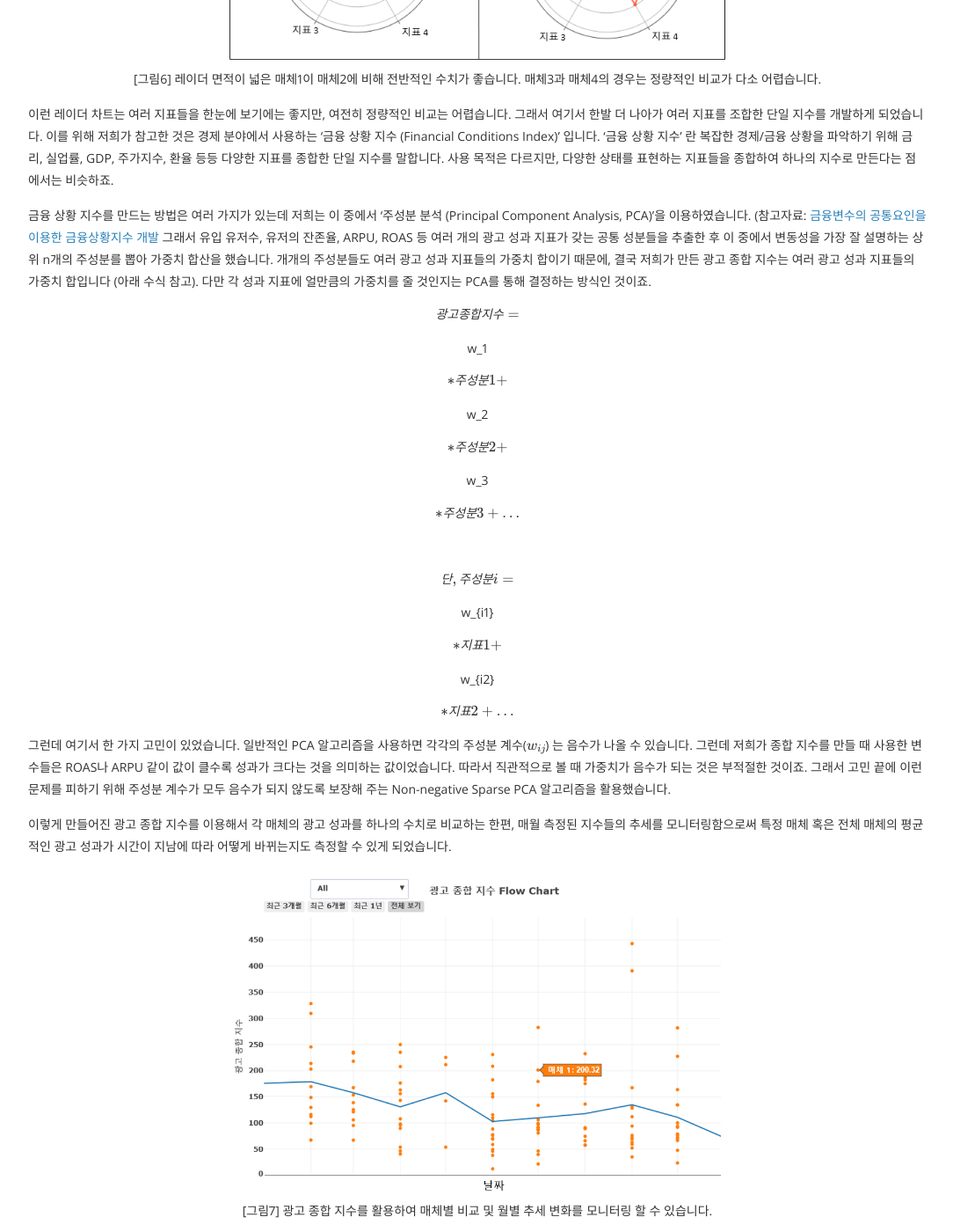
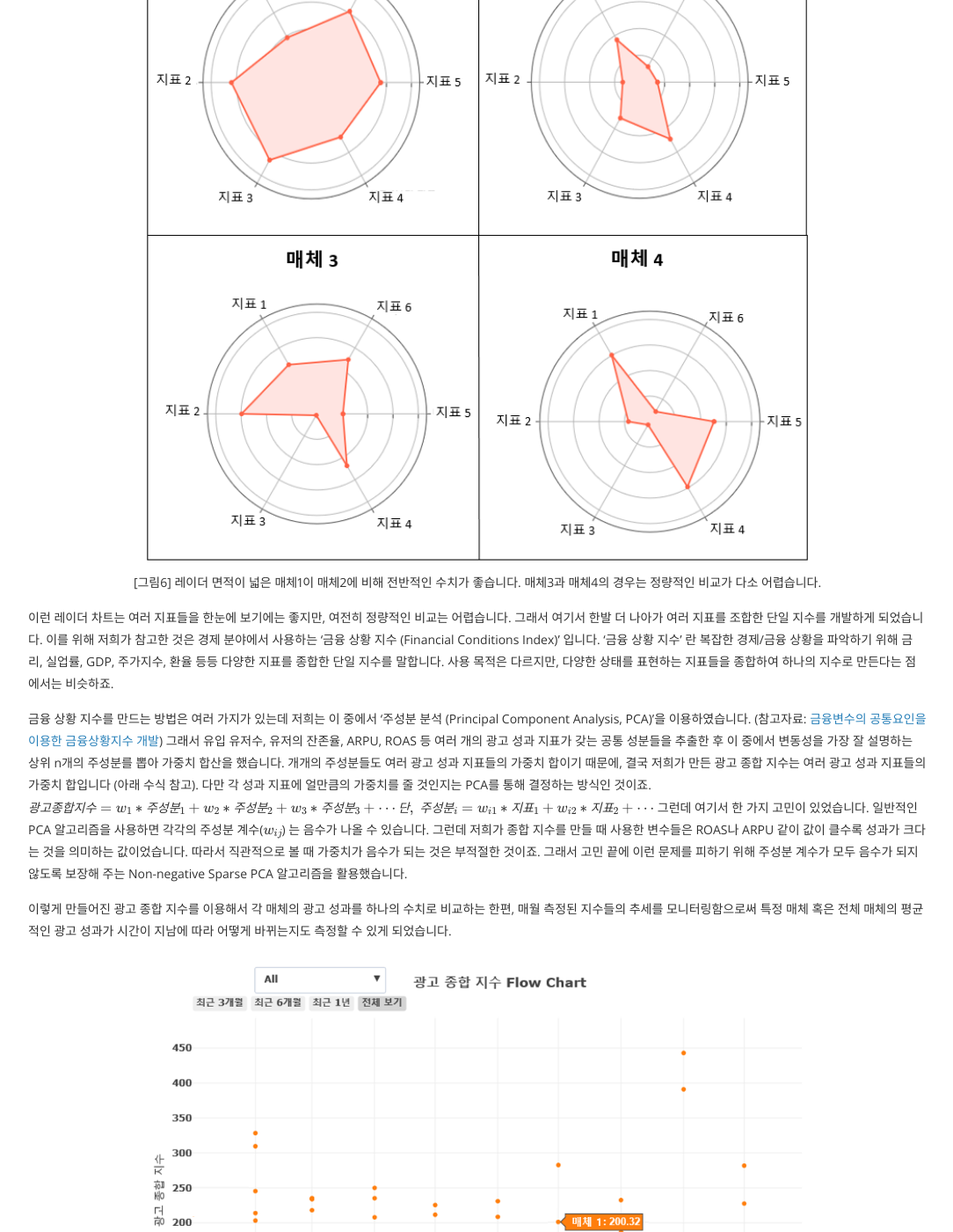
Before and after one commit to kurossncsoft/kurossncsoft.github.io, a Jekyll site: the page built from _posts/2019-08-19-works-mobile_mkt-2.markdown, in a window 1280 px wide and 1400 px high, scrolled down 4972 px. Shown: the whole window at 88% size, without its empty margins (97-1181 px from the left). Built offline with Jekyll 4.4.1, drawn with Linux system fonts in a browser that asks for light colours; nearby versions of some CDN libraries; formulas are drawn with MathJax 3; comment, search, counter and statistics services are not loaded.

Commit message:
mobile_mkt

```diff
--- a/_posts/2019-08-19-works-mobile_mkt-2.markdown
+++ b/_posts/2019-08-19-works-mobile_mkt-2.markdown
@@ -16,14 +16,14 @@
 그래서 저희는 ADID 기준으로 적재되는 광고 트래킹 로그와 게임 서버에서 적재되는 게임 활동 로그를 서로 매칭하는 작업을 먼저 진행했습니다. 다행스럽게도 저희 회사에서는 모바일 게임에 대한 현황 모니터링 및 프로모션 분석 등을 좀 더 정교하게 하기 위한 목적으로 광고 트래킹 로그 외에 별도의 클라이언트 로그를 남기고 있었습니다. 그리고 이 중에서 특정 이벤트가 발생할 때 ADID와 유저의 게임 계정 아이디 (이하 UID) 를 동시에 남기는 로그가 있었죠. 따라서 이 로그를 활용하면 특정 ADID 가 어떤 UID 인지를 매칭할 수 있었고 이를 통해 신규로 유입된 (것처럼 보였던) ADID 중에 실제 신규 유저가 어느 정도 되는지를 좀 더 정확하게 파악할 수 있었습니다.
 
 <p align="center">
-<img src="/assets/works/mobile_mkt/puborg_nbcb.png" style="width:6in" />
+<img src="/assets/works/mobile_mkt/puborg_nbcb.png" style="width:8in" />
 [그림1] 총 신규 유입 ADID 중 광고 매체를 통한 유입 비율 및 신규/복귀 유저 비율 지표
 </p>
 
 더 나아가 광고 매체별 비율을 비교해 보면 ADID 기준으로만 볼 때는 매우 높은 유입량을 보인 매체가 알고 보면 신규 유저 기준으로만 보면 별로 수치가 높지 않은 것도 확인할 수 있었습니다. 아래 그래프를 살펴보면, 매체에 따라 대다수의 유저가 사실 기존에 플레이하던 유저이기도 하고, 반대로 ADID 기준으로는 신규 유입량이 그리 많지 않은데 알고 보면 대다수가 신규 유저인 경우도 있습니다. 광고의 목적을 생각하여 건전한 매체를 선정해 본다면, 기존에 플레이하던 유저가 많이 집계되기보다는 신규/복귀 유저가 많이 집계되어야겠죠?
 
 <p align="center">
-<img src="/assets/works/mobile_mkt/nbcb.png" style="width:6in" />
+<img src="/assets/works/mobile_mkt/nbcb.png" style="width:8in" />
 [그림2] 신규/복귀 구분 지표 - 매체별로 신규/복귀/기존 유저 비율을 파악하면, 좀 더 정확한 매체별 광고 성과 확인이 가능합니다.
 </p>
 
@@ -58,7 +58,7 @@
 이 때 중요한 것은 어떤 단계에 얼만큼의 광고 단가를 책정하는 것이 효과적인지를 정하는 것이겠죠? 그래서 저희는 마케팅 정책을 정할 때 참고할 수 있도록, 기존의 퍼널 분석 결과에 LTV와 목표 ROAS 를 이용한 최대 허용 광고 단가 정보를 추가한 아래와 같은 지표를 개발했습니다. 예를 들어 [그림 4] 에서 A 매체(왼쪽)의 경우 유입 유저가 마지막 단계까지의 전환율이 고르게 높기 때문에 (광고 단가가 낮은) 1단계 광고비를 집행하는 것이 유리한 반면 B 매체(오른쪽)의 경우 1단계에서 2단계로 넘어가는 전환율이 매우 낮기 때문에 단가를 다소 높게 책정하는 대신 2단계에서 광고비를 집행하는 것이 유리하겠죠.
 
 <p align="center">
-<img src="/assets/works/mobile_mkt/funnel.png" style="width:8in" />
+<img src="/assets/works/mobile_mkt/funnel.png" style="width:10in" />
 [그림5] 퍼널 분석 지표 - 매체별로 전환율 변화가 큰 단계 및 각 단계에서 목표 ROAS를 달성하는데 필요한 최대 허용 단가를 확인할 수 있습니다.
 </p>
 
@@ -67,28 +67,23 @@
 마지막으로 다양한 지표들을 한 번에 고려할 수 있는 차트와 광고 효과 종합 지수를 개발하였습니다. 광고 성과를 측정하는 지표는 다양하기 때문에 어떤 매체의 광고 성과가 좋은지를 직접적으로 비교하기가 쉽지 않습니다. (포스팅 1편에서 언급했던 “유입 유저 수는 많지만 ROAS는 낮은 매체 vs 유입 유저 수는 적지만 ROAS가 높은 매체”) 그래서 이를 개선하기 위해 주요 지표들의 스케일을 맞춘 뒤 레이더 차트로 시각화 하였습니다. 이렇게 하면 차트의 면적에 따라 좋은 매체와 안 좋은 매체를 쉽게 확인할 수 있고, 매체마다 어떤 지표에 더 강점을 갖고 있는지 대략적으로 파악할 수 있습니다.
 
 <p align="center">
-<img src="/assets/works/mobile_mkt/radar.png" style="width:6in" />
+<img src="/assets/works/mobile_mkt/radar.png" style="width:8in" />
 [그림6] 레이더 면적이 넓은 매체1이 매체2에 비해 전반적인 수치가 좋습니다. 매체3과 매체4의 경우는 정량적인 비교가 다소 어렵습니다.
 </p>
 
 이런 레이더 차트는 여러 지표들을 한눈에 보기에는 좋지만, 여전히 정량적인 비교는 어렵습니다. 그래서 여기서 한발 더 나아가 여러 지표를 조합한 단일 지수를 개발하게 되었습니다. 이를 위해 저희가 참고한 것은 경제 분야에서 사용하는 ‘금융 상황 지수 (Financial Conditions Index)’ 입니다. ‘금융 상황 지수’ 란 복잡한 경제/금융 상황을 파악하기 위해 금리, 실업률, GDP, 주가지수, 환율 등등 다양한 지표를 종합한 단일 지수를 말합니다. 사용 목적은 다르지만, 다양한 상태를 표현하는 지표들을 종합하여 하나의 지수로 만든다는 점에서는 비슷하죠.
 
-금융 상황 지수를 만드는 방법은 여러 가지가 있는데 저희는 이 중에서 ‘주성분 분석 (Principal Component Analysis, PCA)’을 이용하였습니다. (참고자료: [금융변수의 공통요인을 이용한 금융상황지수 개발](<https://www.bok.or.kr/portal/bbs/P0000551/view.do?nttId=106628&menuNo=200484&pageIndex=>) 그래서 유입 유저수, 유저의 잔존율, ARPU, ROAS 등 여러 개의 광고 성과 지표가 갖는 공통 성분들을 추출한 후 이 중에서 변동성을 가장 잘 설명하는 상위 n개의 주성분를 뽑아 가중치 합산을 했습니다. 개개의 주성분들도 여러 광고 성과 지표들의 가중치 합이기 때문에, 결국 저희가 만든 광고 종합 지수는 여러 광고 성과 지표들의 가중치 합입니다 (아래 수식 참고). 다만 각 성과 지표에 얼만큼의 가중치를 줄 것인지는 PCA를 통해 결정하는 방식인 것이죠.
-
-<p align="center">
-
-$$광고 종합 지수 = $$w_1$$ * 주성분1 + $$w_2$$ * 주성분2 + $$w_3$$ * 주성분3 + …$$ <br>
-
-$$단, 주성분i = $$w_{i1}$$ * 지표1 + $$w_{i2}$$ * 지표2 + …$$
-
-</p>
-
+금융 상황 지수를 만드는 방법은 여러 가지가 있는데 저희는 이 중에서 ‘주성분 분석 (Principal Component Analysis, PCA)’을 이용하였습니다. (참고자료: [금융변수의 공통요인을 이용한 금융상황지수 개발](<https://www.bok.or.kr/portal/bbs/P0000551/view.do?nttId=106628&menuNo=200484&pageIndex=>)) 그래서 유입 유저수, 유저의 잔존율, ARPU, ROAS 등 여러 개의 광고 성과 지표가 갖는 공통 성분들을 추출한 후 이 중에서 변동성을 가장 잘 설명하는 상위 n개의 주성분를 뽑아 가중치 합산을 했습니다. 개개의 주성분들도 여러 광고 성과 지표들의 가중치 합이기 때문에, 결국 저희가 만든 광고 종합 지수는 여러 광고 성과 지표들의 가중치 합입니다 (아래 수식 참고). 다만 각 성과 지표에 얼만큼의 가중치를 줄 것인지는 PCA를 통해 결정하는 방식인 것이죠.
+$$
+광고 종합 지수 = w_1*주성분_1 + w_2*주성분_2+w_3*주성분_3+\cdots \\
+단, \ 주성분_i = w_{i1}*지표_1 + w_{i2}*지표_2+\cdots
+$$
 그런데 여기서 한 가지 고민이 있었습니다. 일반적인 PCA 알고리즘을 사용하면 각각의 주성분 계수($$w_{ij}$$) 는 음수가 나올 수 있습니다. 그런데 저희가 종합 지수를 만들 때 사용한 변수들은 ROAS나 ARPU 같이 값이 클수록 성과가 크다는 것을 의미하는 값이었습니다. 따라서 직관적으로 볼 때 가중치가 음수가 되는 것은 부적절한 것이죠. 그래서 고민 끝에 이런 문제를 피하기 위해 주성분 계수가 모두 음수가 되지 않도록 보장해 주는 Non-negative Sparse PCA 알고리즘을 활용했습니다.
 
 이렇게 만들어진 광고 종합 지수를 이용해서 각 매체의 광고 성과를 하나의 수치로 비교하는 한편, 매월 측정된 지수들의 추세를 모니터링함으로써 특정 매체 혹은 전체 매체의 평균적인 광고 성과가 시간이 지남에 따라 어떻게 바뀌는지도 측정할 수 있게 되었습니다.
 
 <p align="center">
-<img src="/assets/works/mobile_mkt/pca.png" style="width:6in" />
+<img src="/assets/works/mobile_mkt/pca.png" style="width:8in" />
 [그림7] 광고 종합 지수를 활용하여 매체별 비교 및 월별 추세 변화를 모니터링 할 수 있습니다.
 </p>
 
```
